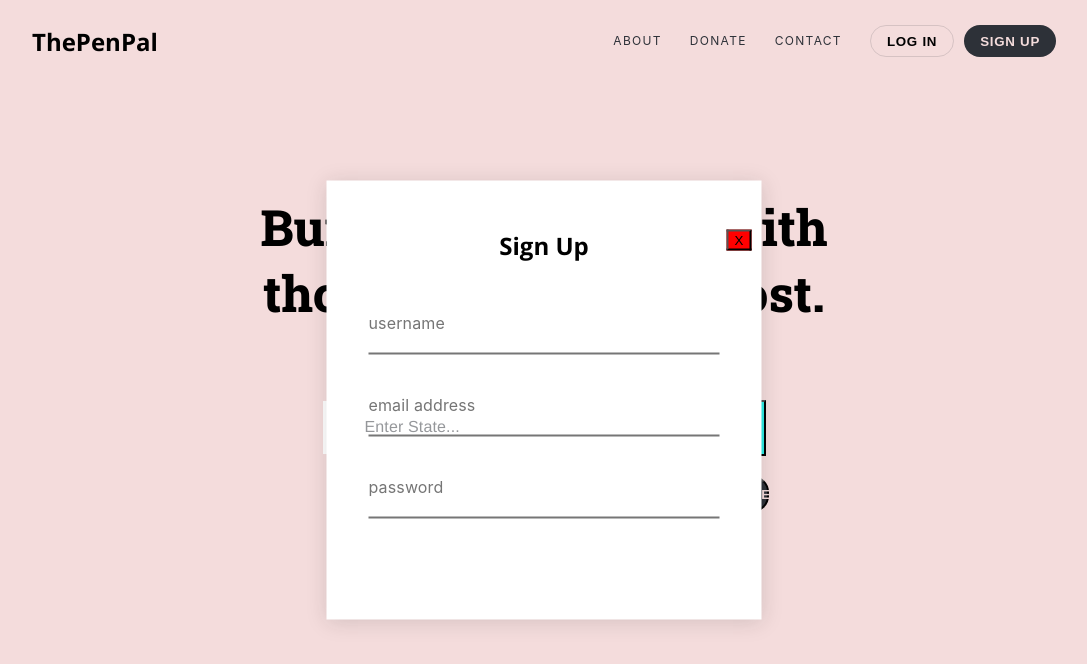
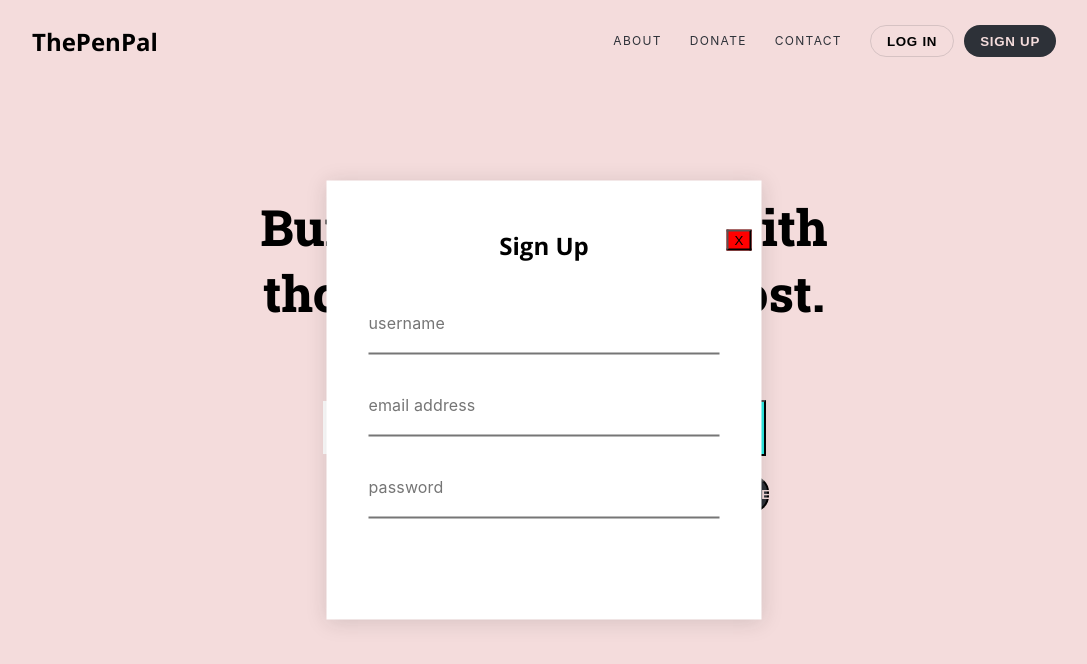
Before and after one commit to ZacharyCWilliams/secondchance, a React (Create React App) app in the folder client/: page / in a window 1280 px wide. Both pictures are taken after a click on the button "SIGN UP". Shown: the top 664 px of the page, without its empty margins (96-1183 px from the left). Built offline with nearby package versions, Linux system fonts and the light colour scheme; no server answers; a web font is replaced by a local one.

Commit message:
fix opacity issue and add focus to modal form

```diff
--- a/client/src/styles/Home/HomeMainSection.css
+++ b/client/src/styles/Home/HomeMainSection.css
@@ -65,8 +65,7 @@
 }
 
 .search-bar::placeholder {
-  color: rgb(45, 49, 56);
-  opacity: 50%;
+  color: rgb(164, 164, 164);
 }
 
 
--- a/client/src/styles/Home/HomePage.css
+++ b/client/src/styles/Home/HomePage.css
@@ -71,3 +71,9 @@
   padding: 20px 0px;
   outline: none;
 }
+
+.modal-form-input:focus-within {
+  /* border-bottom: #F4DCDC solid 2px; */
+  border-bottom: 2px solid #ec2d90;
+  /* transition: ease 5ms; */
+}
```
Also changed, not shown: 1 other file (tests, documents, lock files or other folders).
